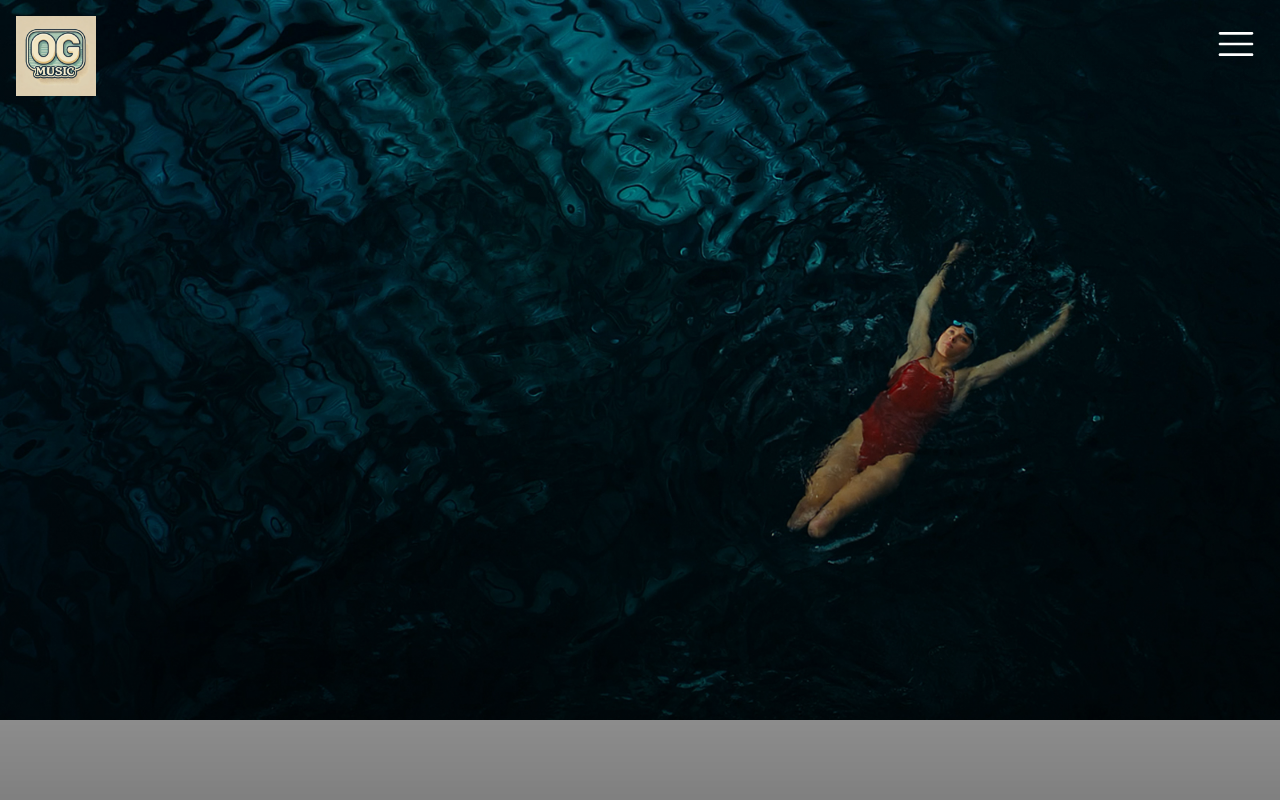
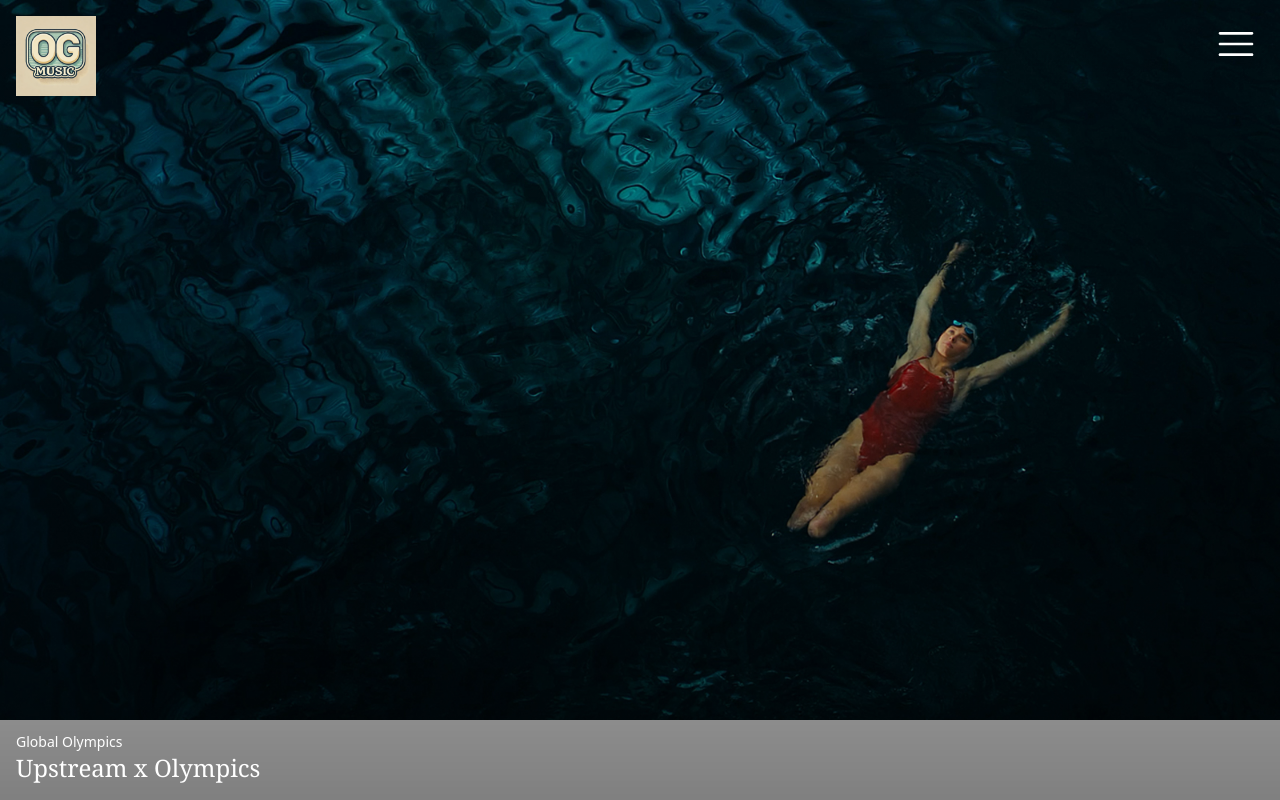
Before and after one commit to Aryan221B/alpha-platform-frontend, a Next.js app: page /work in a window 1280 px wide. Built offline with nearby package versions, Linux system fonts and the light colour scheme.

Commit message:
fix work page text

```diff
--- a/pages/work.tsx
+++ b/pages/work.tsx
@@ -4,6 +4,8 @@ import * as AspectRatio from '@radix-ui/react-aspect-ratio';
 import Link from 'next/link';
 import { HamburgerMenuIcon, Cross1Icon } from '@radix-ui/react-icons';
 import * as Separator from '@radix-ui/react-separator';
+import * as Label from '@radix-ui/react-label';
+
 
 const WorkPage: React.FC = () => {
   const [isMenuOpen, setIsMenuOpen] = useState(false);
@@ -40,6 +42,12 @@ const WorkPage: React.FC = () => {
             />
           </AspectRatio.Root>
           <div className="absolute inset-0 bg-gradient-to-t from-black to-transparent opacity-50" />
+
+          {/* Text Overlay */}
+          <div className="absolute bottom-4 left-4 z-50 text-white">
+            <Label.Root className="text-sm block">Global Olympics</Label.Root>
+            <Label.Root className="text-2xl font-serif block">Upstream x Olympics</Label.Root>
+          </div>
 
           {/* Logo */}
           <Link href="/" className="absolute top-4 left-4 z-50">
```
